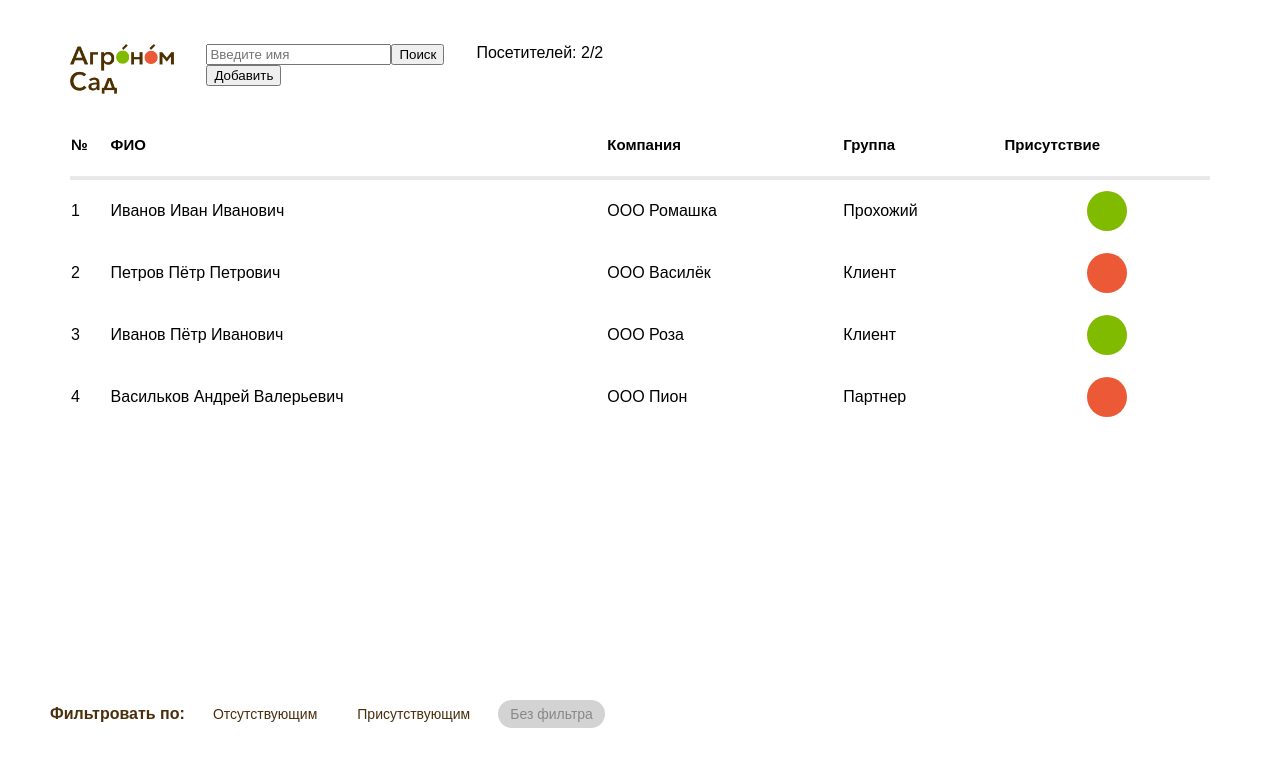
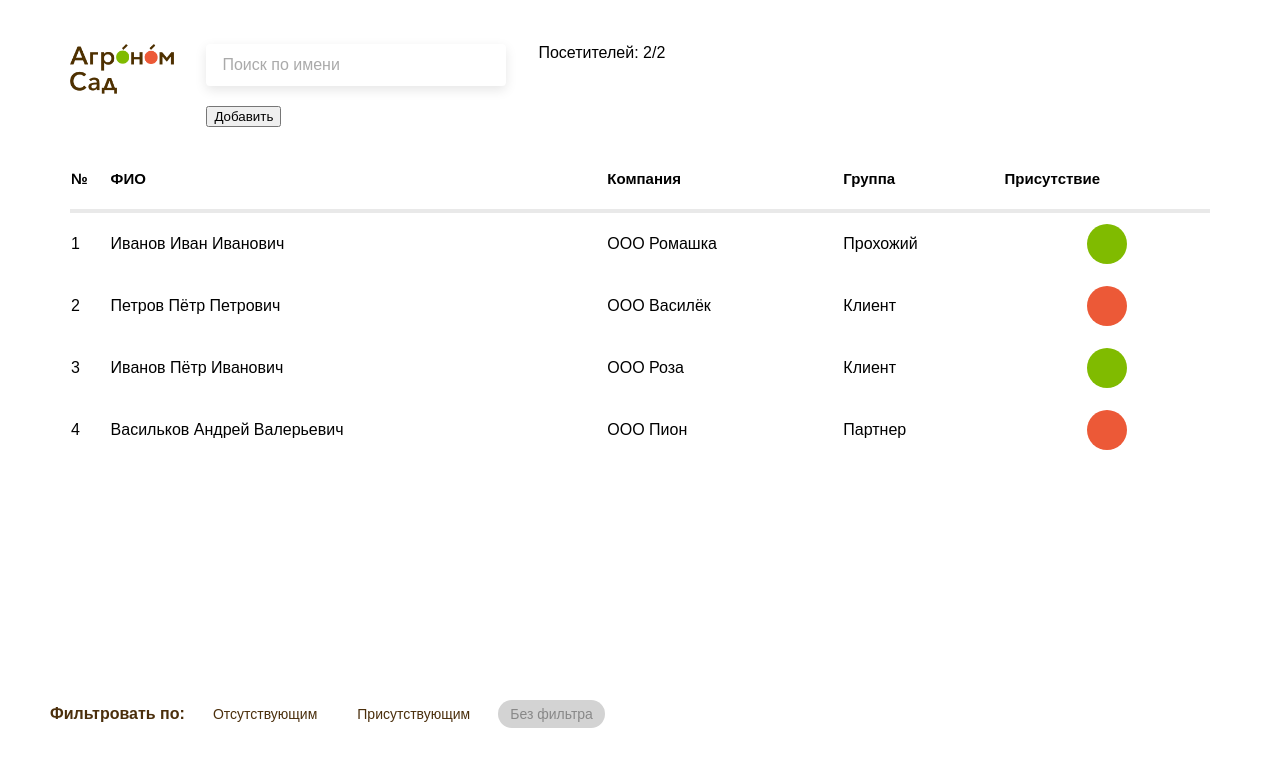
Before and after one commit to mcalexandretion/visitor-app-project, a React (Vite) app: page / in a window 1280 px wide. Shown: the top 766 px of the page. Built offline with nearby package versions, Linux system fonts and the light colour scheme; data requests are answered from the project's data file.

Commit message:
add auto search without button

```diff
--- a/src/components/SearchForm.module.css
+++ b/src/components/SearchForm.module.css
@@ -1,37 +1,27 @@
-.search-form {
+.searchForm {
   display: flex;
-  gap: 10px;
-  align-items: center;
+  justify-content: center;
   margin-bottom: 20px;
-  max-width: 800px;
+  width: 300px;
   margin-left: auto;
   margin-right: auto;
 }
 
-.search-form label {
-  font-weight: bold;
+.searchInput {
+  width: 100%;
+  padding: 12px 16px;
+  font-size: 16px;
+  border: none;
+  border-radius: 4px;
+  box-shadow: 0 4px 12px rgba(0, 0, 0, 0.1);
+  outline: none;
+  transition: box-shadow 0.2s ease;
 }
 
-.search-form input {
-  padding: 8px;
-  border: 1px solid #ccc;
-  border-radius: 4px;
-  font-size: 16px;
-  flex-grow: 1;
+.searchInput::placeholder {
+  color: #aaa;
 }
 
-.search-form button {
-  padding: 8px 16px;
-  background: #007bff;
-  color: white;
-  border: none;
-  border-radius: 4px;
-  cursor: pointer;
+.searchInput:focus {
+  box-shadow: 0 4px 14px rgba(0, 0, 0, 0.2);
 }
-
-@media (max-width: 600px) {
-  .search-form {
-    flex-direction: column;
-    align-items: flex-start;
-  }
-}
--- a/src/components/SearchForm.tsx
+++ b/src/components/SearchForm.tsx
@@ -1,6 +1,6 @@
-import type { FC, FormEvent } from 'react';
-import {useState, useEffect} from 'react';
-import './SearchForm.module.css';
+import type { FC } from 'react';
+import { useState, useEffect } from 'react';
+import styles from './SearchForm.module.css';
 
 interface SearchFormProps {
   onSearch: (fullName: string) => void;
@@ -14,20 +14,23 @@ export const SearchForm: FC<SearchFormProps> = ({ onSearch, initialSearch }) =>
     setFullName(initialSearch);
   }, [initialSearch]);
 
-  const handleSubmit = (e: FormEvent) => {
-    e.preventDefault();
-    onSearch(fullName);
-  };
+  useEffect(() => {
+    const timer = setTimeout(() => {
+      onSearch(fullName);
+    }, 300);
+
+    return () => clearTimeout(timer);
+  }, [fullName, onSearch]);
 
   return (
-    <form onSubmit={handleSubmit} className="search-form">
+    <form className={styles.searchForm} onSubmit={(e) => e.preventDefault()}>
       <input
         type="text"
         value={fullName}
         onChange={(e) => setFullName(e.target.value)}
-        placeholder="Введите имя"
+        placeholder="Поиск по имени"
+        className={styles.searchInput}
       />
-      <button type="submit">Поиск</button>
     </form>
   );
 };
```
